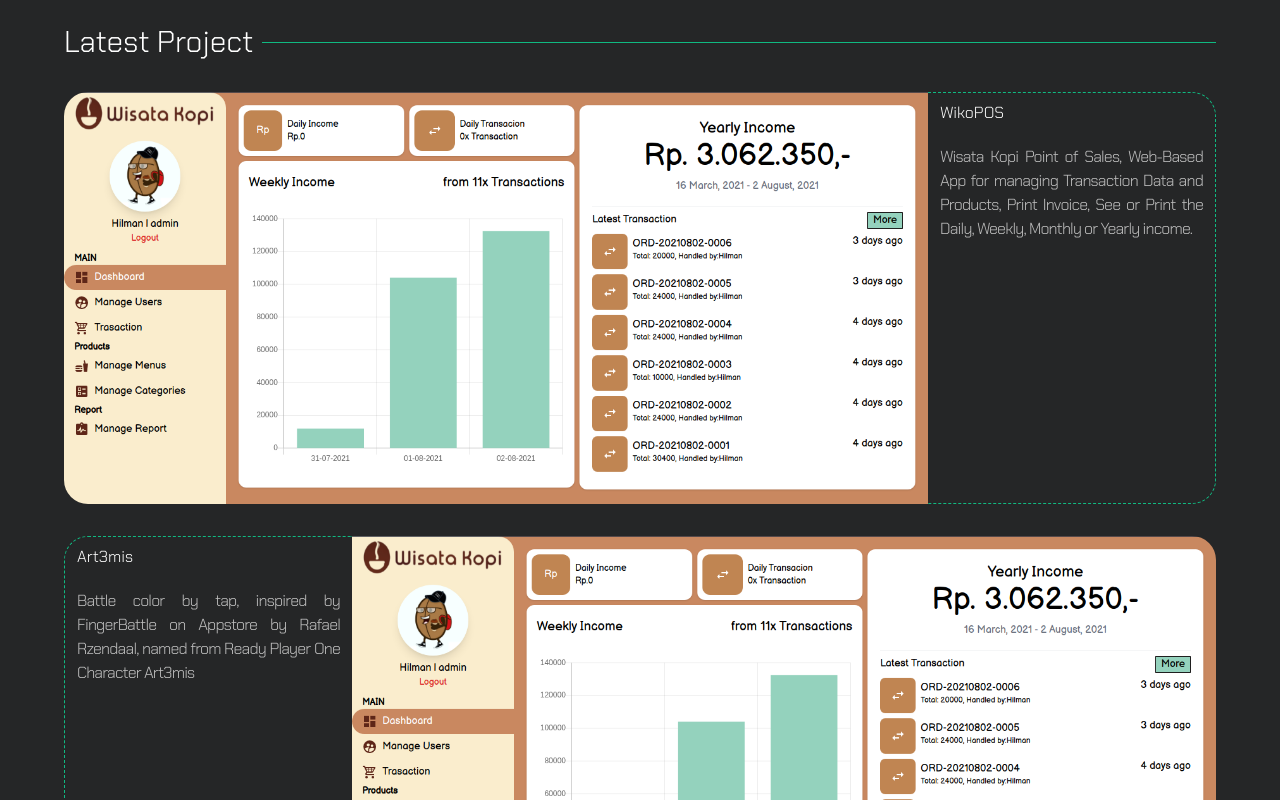
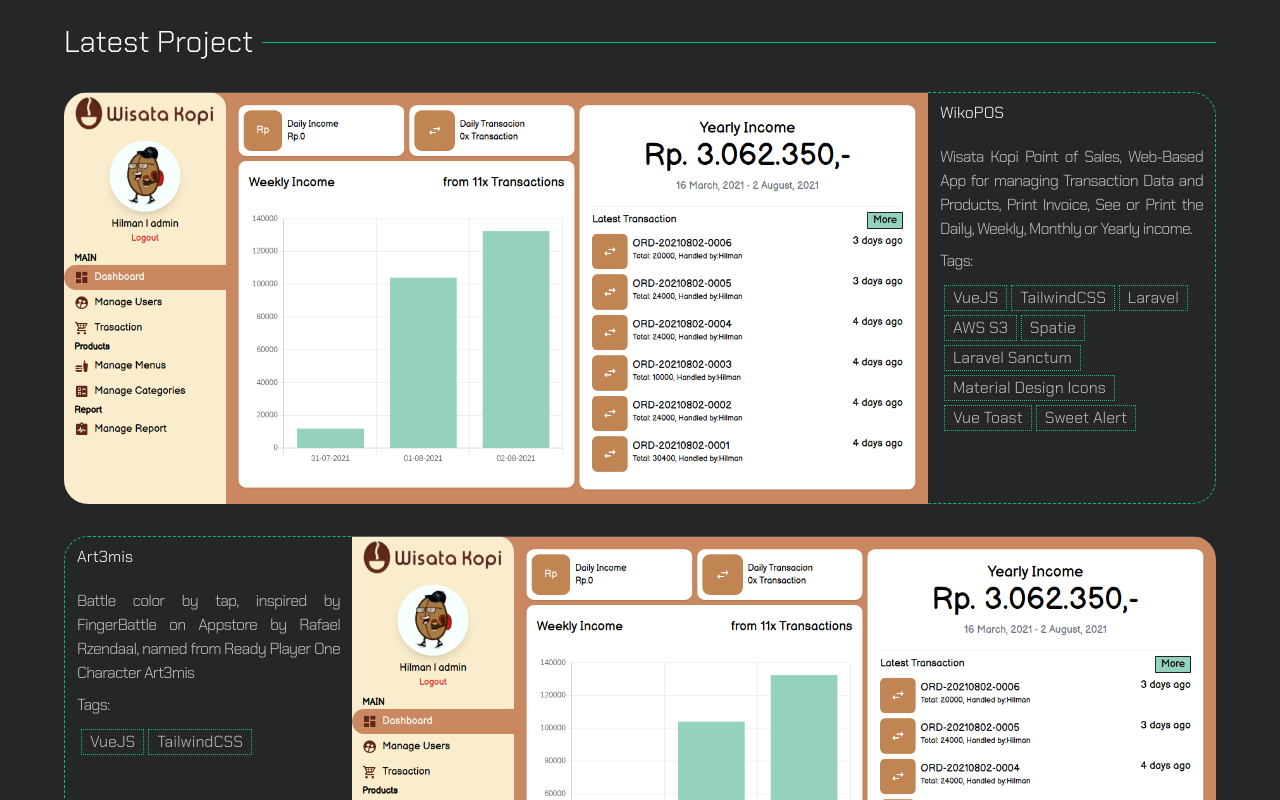
Before and after one commit to rdanang-dev/hi-danang.github.io, a Vue app: page / in a window 1280 px wide. Shown: the part 1780-2580 px from the top of the page. Built offline with nearby package versions, Linux system fonts and the light colour scheme; what vue-toasted, vue-typer would draw is missing.

Commit message:
[UPDATE] added tags

```diff
--- a/src/assets/data/latestproject/latestproject.json
+++ b/src/assets/data/latestproject/latestproject.json
@@ -12,7 +12,7 @@
         "AWS S3",
         "Spatie",
         "Laravel Sanctum",
-        "MDI Icons",
+        "Material Design Icons",
         "Vue Toast",
         "Sweet Alert"
       ]
--- a/src/components/LatestProject.vue
+++ b/src/components/LatestProject.vue
@@ -42,7 +42,16 @@
               <div
                 class="text-justify leading-tight tracking-tighter lg:leading-normal py-2 lg:pt-5 text-custom-content"
               >
-                {{ val.desc }}
+                <p>{{ val.desc }}</p>
+                <div class="space-x-1 space-y-1 max-w-64">
+                  <span class="block py-2">Tags:</span>
+                  <span
+                    v-for="tag in val.tags"
+                    :key="tag"
+                    class="inline-block border border-dotted border-green-500 tracking-normal px-2"
+                    >{{ tag }}</span
+                  >
+                </div>
               </div>
             </div>
           </div>
```
